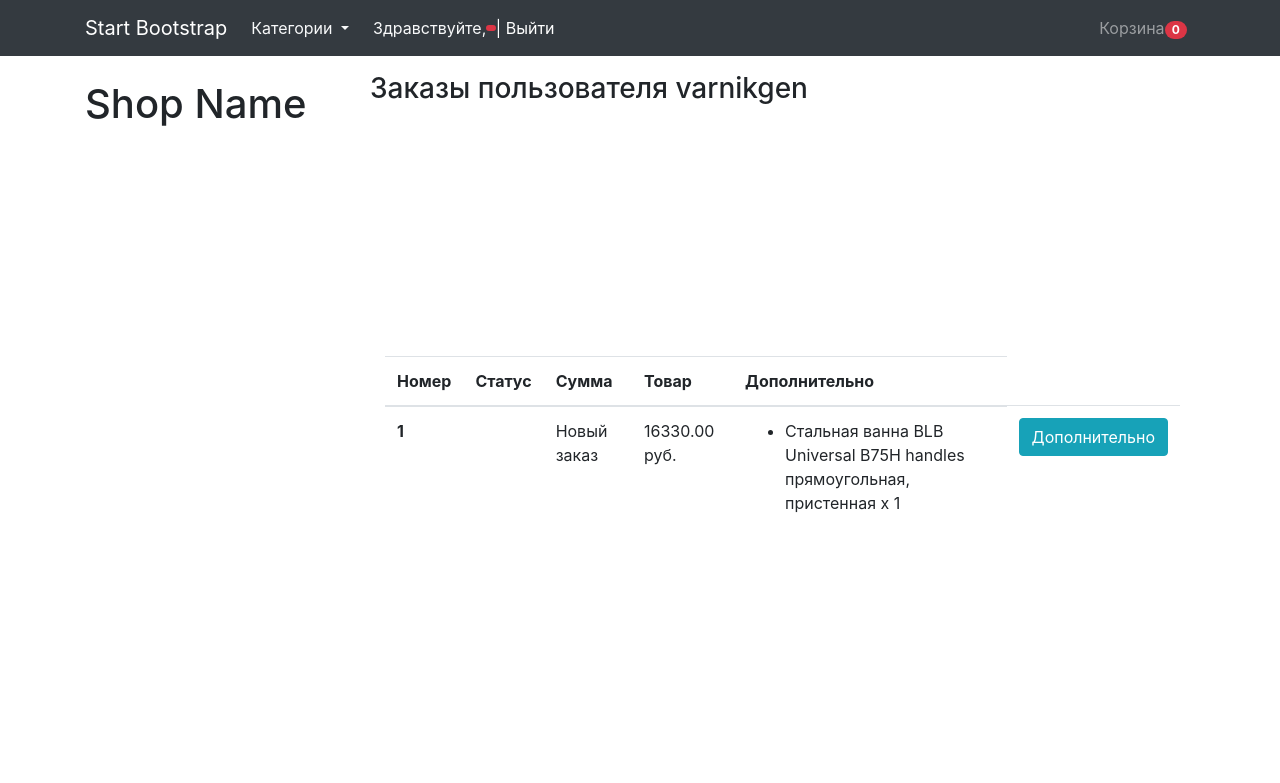
After one commit to varnikgen/django-shop, a Django app: page /profile/ in a window 1280 px wide. The commit adds this page. Shown: the top 783 px of the page. Run offline with Django 3.2, Linux system fonts and the light colour scheme; a user stored in the database is signed in; data comes from the database, SQL or seed files in the repository; both versions use the stored data as it was after the commit; some libraries are stand-ins or nearby versions.

Commit message:
Профиль пользователя

```diff
--- a/shop/mainapp/templates/base.html
+++ b/shop/mainapp/templates/base.html
@@ -53,9 +53,9 @@
                 <li class="nav-item">
                     {% if request.user.is_authenticated %}
                         <span class="navbar text text-light">Здравствуйте, <span class="badge badge-danger">
-                            <a style="text-decoration: none; font-size: 14px; color:white;" href="#">{{ request.user.first_name }}</a>
-                        </span> </span>
-                        <a href="{% url 'logout' %}">выйти</a>
+                            <a style="text-decoration: none; font-size: 14px; color:white;" href="{% url 'profile' %}">{{ request.user.first_name }}</a></span>
+                            <a href="{% url 'logout' %}" style="color: white; text-decoration: none">| Выйти</a>
+                        </span>
                     {% endif %}
                 </li>
             </ul>
--- /dev/null
+++ b/shop/mainapp/templates/profile.html
@@ -0,0 +1,59 @@
+{% extends 'base.html' %}
+
+{% block content %}
+
+<h3 class="mt-3 mb-3">Заказы пользователя {{ request.user.username }}</h3>
+{% if not orders.count %}
+    <div class="col-md-12" style="margin-top: 300px; margin-bottom: 300px;">
+        <h3>У вас ещё нет заказов. <a href="{% url 'base' %}">Начните делать покупки</a></h3>
+    </div>
+{% endif %}
+<div class="col-md-12" style="margin-top: 250px; margin-bottom: 250px;">
+    <table class="table">
+        <thead>
+            <th scope="col">Номер</th>
+            <th scope="col">Статус</th>
+            <th scope="col">Сумма</th>
+            <th scope="col">Товар</th>
+            <th scope="col">Дополнительно</th>
+        </thead>
+        <tbody>
+            {% for order in orders %}
+                <tr>
+                    <th scope="row">{{ order.id }}<th>
+                    <td>{{ order.get_status_display }}</td>
+                    <td>{{ order.cart.final_price }} руб. </td>
+                    <td>
+                        <ul>
+                            {% for item in order.cart.products.all %}
+                                <li>{{ item.product.title }} x {{ item.qty }}</li>
+                            {% endfor %}
+                        </ul>
+                    </td>
+                    <td>
+                        <button class="btn btn-info" data-toggle="modal" data-target="#exampleModal">Дополнительно</button>
+                        <!-- Modal -->
+                        <div class="modal fade" id="exampleModal" tabindex="-1" aria-labelledby="exampleModalLabel" aria-hidden="true">
+                            <div class="modal-dialog">
+                                <div class="modal-content">
+                                    <div class="modal-header">
+                                        <h5 class="modal-title" id="exampleModalLabel">Modal title</h5>
+                                        <button type="button" class="btn-close" data-dismiss="modal" aria-label="Close"></button>
+                                    </div>
+                                    <div class="modal-body">
+                                        ...
+                                    </div>
+                                    <div class="modal-footer">
+                                        <button type="button" class="btn btn-secondary" data-dismiss="modal">Close</button>
+                                        <button type="button" class="btn btn-primary">Save changes</button>
+                                    </div>
+                                </div>
+                            </div>
+                        </div>
+                    </td>
+                </tr>
+            {% endfor %}
+        </tbody>
+    </table>
+</div>
+{% endblock content %}
--- a/shop/mainapp/urls.py
+++ b/shop/mainapp/urls.py
@@ -13,6 +13,7 @@ from .views import (
     MakeOrderView,
     LoginView,
     RegistrationView,
+    ProfileView,
 )
 
 urlpatterns = [
@@ -28,4 +29,5 @@ urlpatterns = [
     path('login/', LoginView.as_view(), name='login'),
     path('logout/', LogoutView.as_view(next_page="/"), name='logout'),
     path('registration/', RegistrationView.as_view(), name='registration'),
+    path('profile/', ProfileView.as_view(), name='profile'),
 ]
--- a/shop/mainapp/views.py
+++ b/shop/mainapp/views.py
@@ -1,12 +1,11 @@
 from django.db import transaction
-from django.contrib.contenttypes.models import ContentType
 from django.contrib import messages
 from django.contrib.auth import authenticate, login
 from django.http import HttpResponseRedirect
 from django.shortcuts import render
 from django.views.generic import DetailView, View
 
-from .models import Category, Customer, Cart, CartProduct, Product
+from .models import Category, Customer, CartProduct, Product, Order
 from .mixins import CartMixin
 from .forms import OrderForm, LoginForm, RegistrationForm
 from .utils import recalc_cart
@@ -220,3 +219,18 @@ class RegistrationView(CartMixin, View):
         categories = Category.objects.all()
         context = {'form': form, 'categories': categories, 'cart': self.cart}
         return render(request, 'registration.html', context)
+
+
+class ProfileView(CartMixin, View):
+    """
+    Отображение профиля пользователя и списка заказов
+    """
+    def get(self, request, *args, **kwargs):
+        customer = Customer.objects.get(user=request.user)
+        orders = Order.objects.filter(customer=customer).order_by('-created_at')
+        categories = Category.objects.all()
+        return render(
+            request,
+            'profile.html',
+            {'orders': orders, 'cart': self.cart, 'categories': categories}
+        )
```
Also changed, not shown: shop/db.sqlite3.
